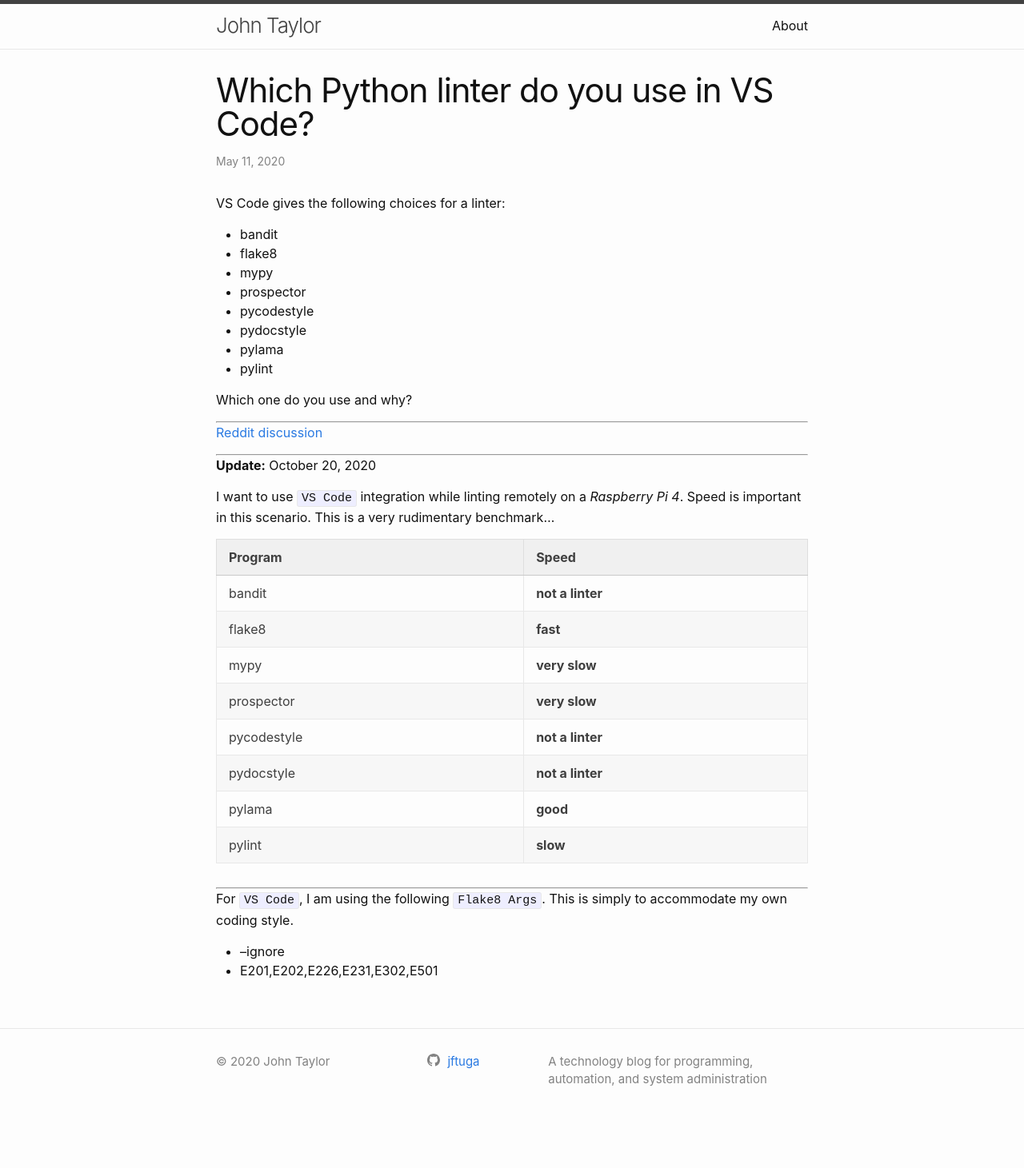
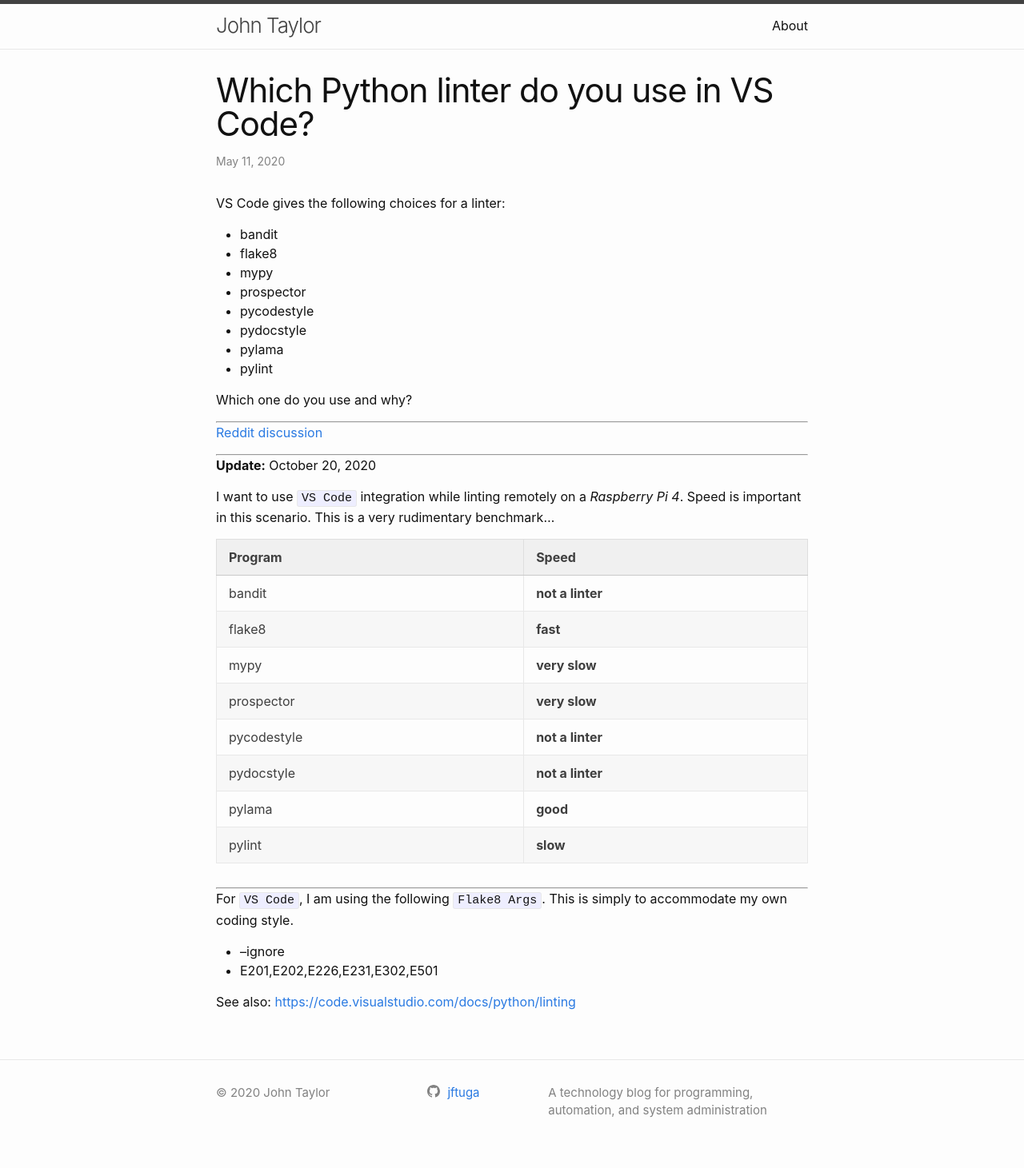
Before and after one commit to jftuga/blog, a Jekyll site: the page built from _posts/2020-05-11--Which-linter-do-you-use-in-VS-Code.md, in a window 1280 px wide. Shown: the whole page at 80% size. Built offline with Jekyll 4.4.1, drawn with Linux system fonts in a browser that asks for light colours; before the commit the page ends 1422 px from its top, so only the background shows below that.

Commit message:
add .visualstudio.com link

```diff
--- a/_posts/2020-05-11--Which-linter-do-you-use-in-VS-Code.md
+++ b/_posts/2020-05-11--Which-linter-do-you-use-in-VS-Code.md
@@ -46,3 +46,5 @@ For `VS Code`, I am using the following `Flake8 Args`.  This is simply to accomm
 
 * --ignore
 * E201,E202,E226,E231,E302,E501
+
+See also: [https://code.visualstudio.com/docs/python/linting](https://code.visualstudio.com/docs/python/linting)
```
